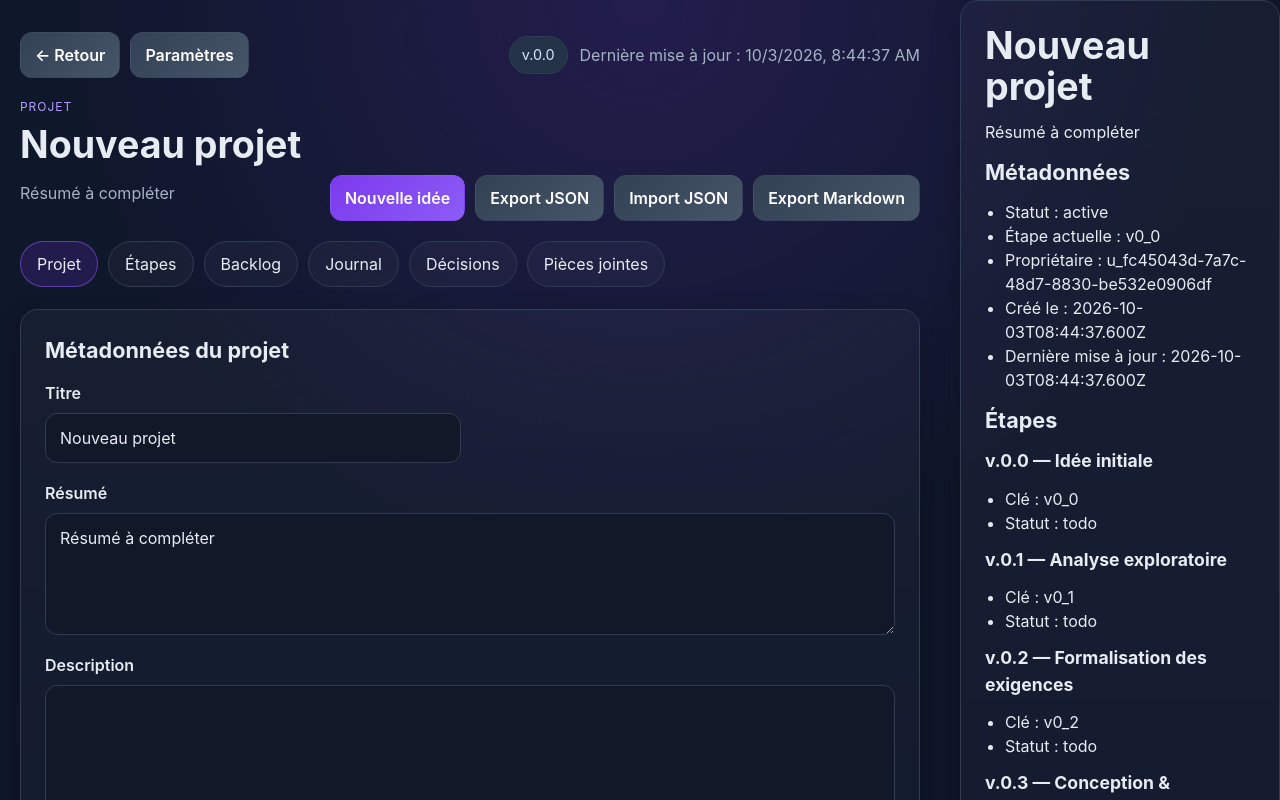
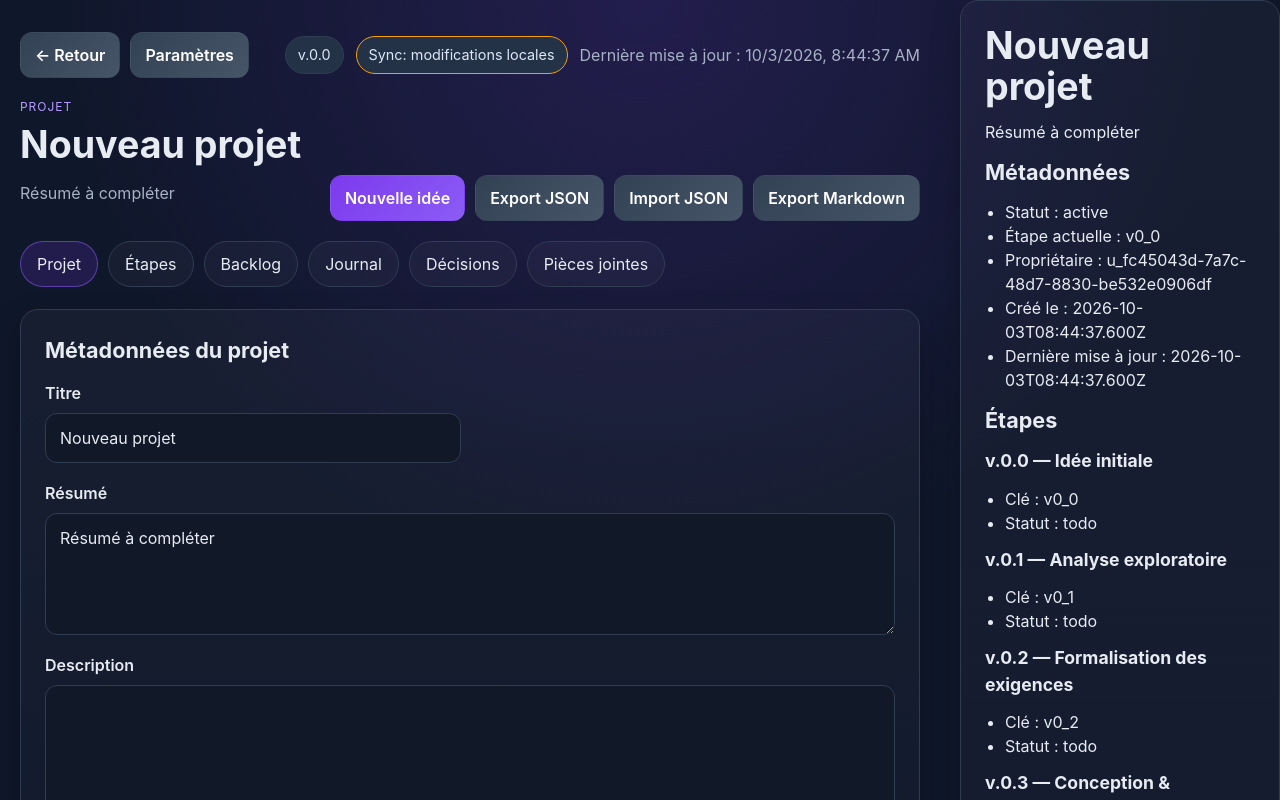
Before and after one commit to Carouan/ide-projectsmanager, a React (Vite) app: page / in a window 1280 px wide. Both pictures are taken after a click on the button "+ Nouveau projet". Shown: the top 800 px of the page. Built offline with nearby package versions, Linux system fonts and the light colour scheme.

Commit message:
feat(project): add lightweight sync status badge

```diff
--- /dev/null
+++ b/src/features/projects/components/SyncStatusBadge.jsx
@@ -0,0 +1,49 @@
+import { useMemo } from "react";
+import { useI18n } from "../../../i18n/useI18n";
+
+function readConflict(sync) {
+  if (sync?.lastConflict && typeof sync.lastConflict === "object") {
+    return sync.lastConflict;
+  }
+
+  if (sync?.conflict && typeof sync.conflict === "object") {
+    return sync.conflict;
+  }
+
+  return null;
+}
+
+function resolveSyncStatus(projectDoc) {
+  const sync = projectDoc?.sync || {};
+  const conflict = readConflict(sync);
+
+  if (conflict?.hasConflict) {
+    return "conflict";
+  }
+
+  if (sync?.lastError || sync?.error) {
+    return "error";
+  }
+
+  if (sync?.dirty === true) {
+    return "dirty";
+  }
+
+  if (sync?.remoteVersion > 0 || sync?.lastSyncedAt) {
+    return "synced";
+  }
+
+  return "local_only";
+}
+
+export default function SyncStatusBadge({ projectDoc }) {
+  const { t } = useI18n();
+
+  const status = useMemo(() => resolveSyncStatus(projectDoc), [projectDoc]);
+
+  return (
+    <span className={`badge sync-badge sync-badge-${status}`}>
+      {t("project.sync.label")}: {t(`project.sync.state.${status}`)}
+    </span>
+  );
+}
--- a/src/features/projects/screens/ProjectScreen.jsx
+++ b/src/features/projects/screens/ProjectScreen.jsx
@@ -5,6 +5,7 @@ import JournalPanel from "../../../components/JournalPanel";
 import DecisionsPanel from "../../../components/DecisionsPanel";
 import AttachmentsPanel from "../../../components/AttachmentsPanel";
 import DecisionTreeModal from "../../../components/DecisionTreeModal";
+import SyncStatusBadge from "../components/SyncStatusBadge";
 import { STAGE_DEFINITIONS, getStageDefinition } from "../../../constants/stages";
 import { useI18n } from "../../../i18n/useI18n";
 
@@ -111,6 +112,7 @@ export default function ProjectScreen({
             <span className="badge">
               {currentStageDefinition?.version || project.currentStage}
             </span>
+            <SyncStatusBadge projectDoc={projectDoc} />
             <span className="muted">
               {t("project.meta.lastUpdated", {
                 timestamp: new Date(project.updatedAt).toLocaleString(),
--- a/src/i18n/en.json
+++ b/src/i18n/en.json
@@ -182,5 +182,11 @@
   "pwa.needRefresh.title": "New version available.",
   "pwa.needRefresh.description": "Reload the app to use the latest version.",
   "pwa.actions.update": "Update",
-  "pwa.actions.close": "Close"
+  "pwa.actions.close": "Close",
+  "project.sync.label": "Sync",
+  "project.sync.state.local_only": "local only",
+  "project.sync.state.dirty": "dirty",
+  "project.sync.state.synced": "synced",
+  "project.sync.state.conflict": "conflict",
+  "project.sync.state.error": "error"
 }
--- a/src/i18n/fr.json
+++ b/src/i18n/fr.json
@@ -182,5 +182,11 @@
   "pwa.needRefresh.title": "Nouvelle version disponible.",
   "pwa.needRefresh.description": "Recharge l’application pour utiliser la dernière version.",
   "pwa.actions.update": "Mettre à jour",
-  "pwa.actions.close": "Fermer"
+  "pwa.actions.close": "Fermer",
+  "project.sync.label": "Sync",
+  "project.sync.state.local_only": "local uniquement",
+  "project.sync.state.dirty": "modifications locales",
+  "project.sync.state.synced": "synchronisé",
+  "project.sync.state.conflict": "conflit",
+  "project.sync.state.error": "erreur"
 }
--- a/src/index.css
+++ b/src/index.css
@@ -653,3 +653,23 @@ select:focus {
   border-radius: 6px;
   padding: 1px 6px;
 }
+
+.sync-badge-local_only {
+  border-color: #475569;
+}
+
+.sync-badge-dirty {
+  border-color: #f59e0b;
+}
+
+.sync-badge-synced {
+  border-color: #22c55e;
+}
+
+.sync-badge-conflict {
+  border-color: #ef4444;
+}
+
+.sync-badge-error {
+  border-color: #f97316;
+}
```
